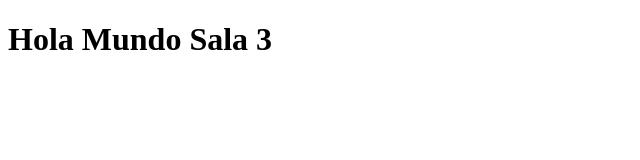
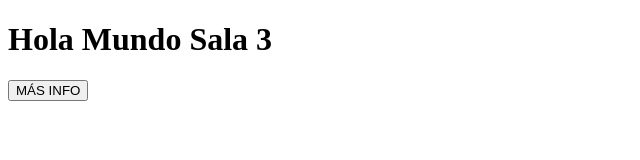
Before and after one commit to iniakig/gitsala3, a plain HTML site: page index.html in a window 1280 px wide. Shown: the whole page, without its empty margins (0-640 px from the left). Drawn offline with Linux system fonts and the light colour scheme.

Commit message:
agrego botón cta

```diff
--- a/index.html
+++ b/index.html
@@ -9,5 +9,7 @@
 
     <h1>Hola Mundo Sala 3</h1>
 
+    <button href="#">MÁS INFO</button>
+
 </body>
 </html>
```
